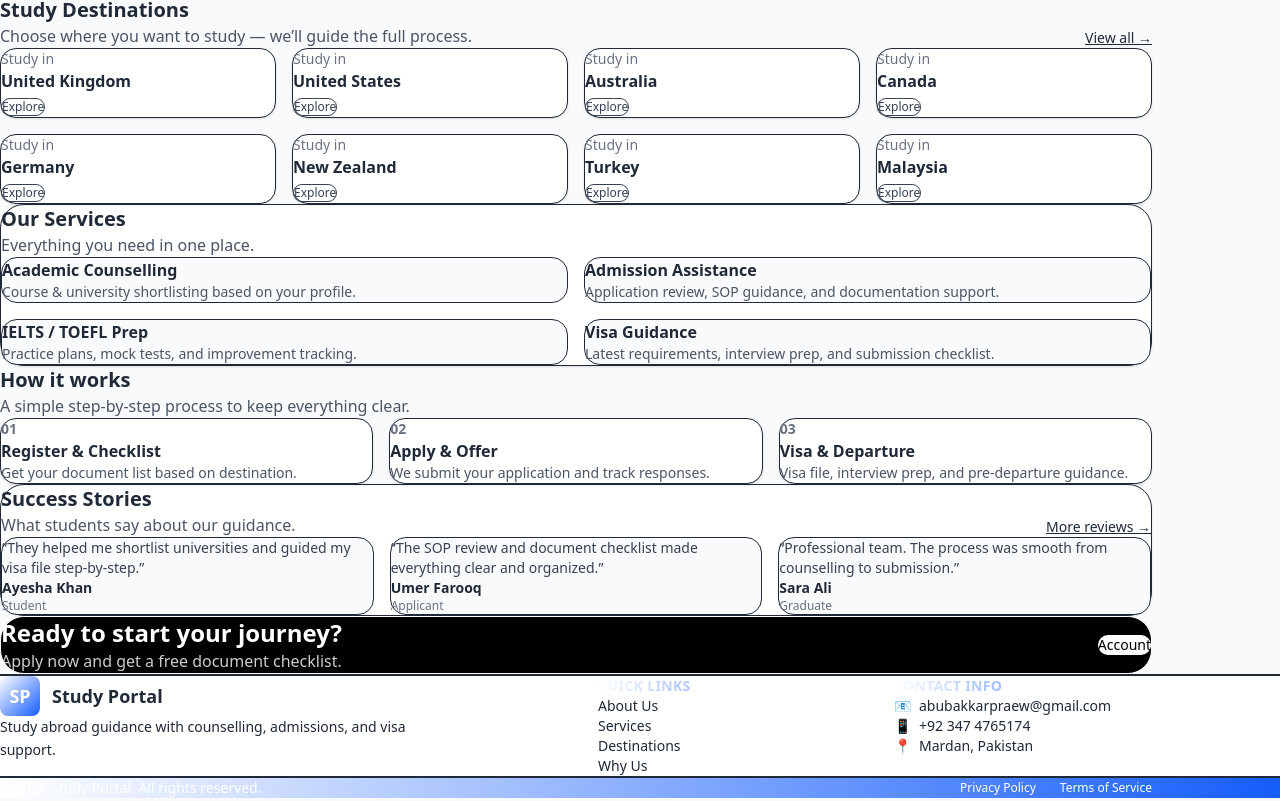
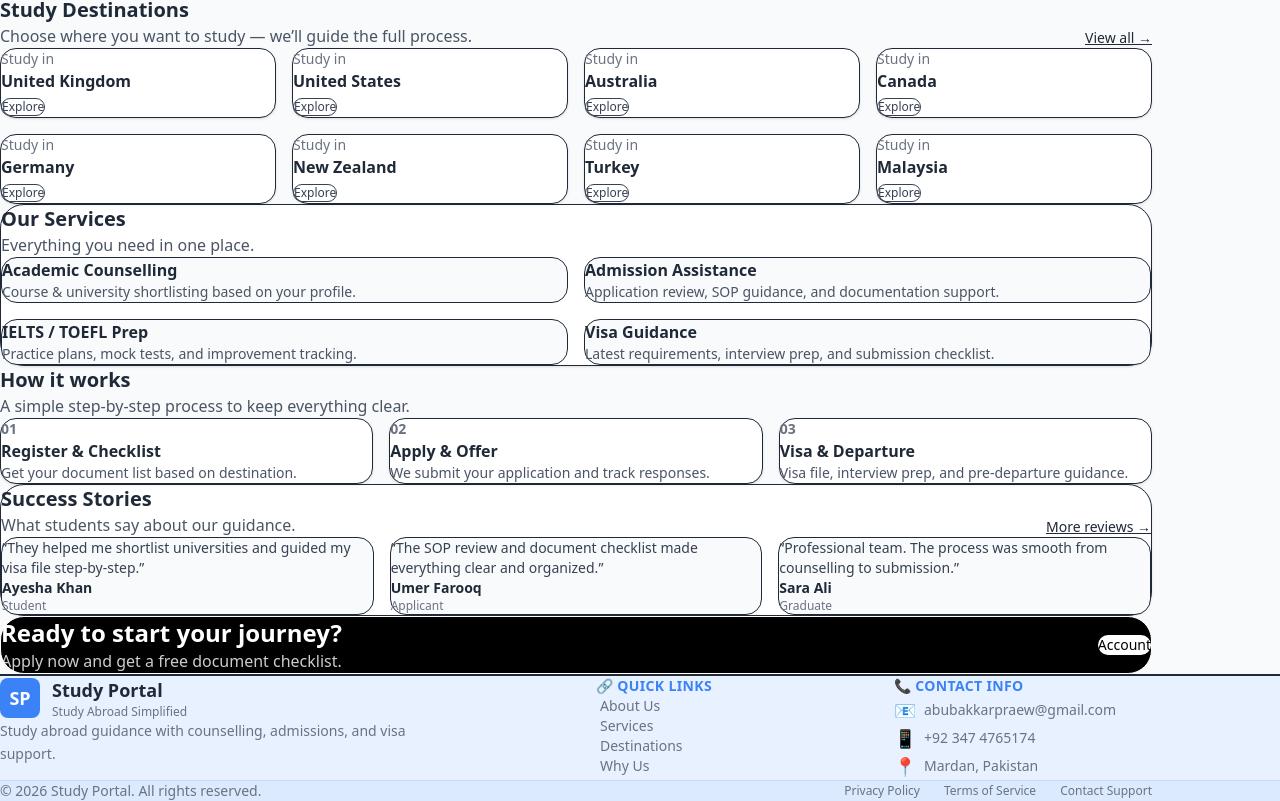
Before and after one commit to Abubakkar-Praew/study-portal, a Next.js app: page / in a window 1280 px wide. Shown: the part 419-1220 px from the top of the page. Built offline with nearby package versions, Linux system fonts and the light colour scheme.

Commit message:
ui ux updated 001

```diff
--- a/src/components/SiteFooter.tsx
+++ b/src/components/SiteFooter.tsx
@@ -1,45 +1,51 @@
+"use client";
+
 import Link from "next/link";
 
 export default function SiteFooter() {
   return (
-    <footer className="bg-white">
-      <div className="border-t-2 border-primary bg-gradient-to-b from-light-blue to-lighter-blue">
+    <footer>
+      {/* Main footer section with same color as header */}
+      <div style={{ backgroundColor: '#E8F1FF', color: '#1F2937' }} className="border-t-2 border-primary">
         <div className="mx-auto grid max-w-6xl gap-10 px-4 py-16 md:grid-cols-4">
           <div className="md:col-span-2">
             <div className="flex items-center gap-3">
-              <span className="inline-flex h-10 w-10 items-center justify-center rounded-lg bg-gradient-to-br from-primary to-blue-600 text-lg font-bold text-white">
+              <span className="inline-flex h-10 w-10 items-center justify-center rounded-lg text-lg font-bold text-white" style={{ backgroundColor: '#3B82F6' }}>
                 SP
               </span>
-              <span className="text-lg font-bold text-text-dark">Study Portal</span>
+              <div>
+                <span className="text-lg font-bold" style={{ color: '#1F2937' }}>Study Portal</span>
+                <p className="text-xs" style={{ color: '#6B7280' }}>Study Abroad Simplified</p>
+              </div>
             </div>
-            <p className="mt-4 max-w-md text-sm leading-relaxed text-text-gray">
+            <p className="mt-4 max-w-md text-sm leading-relaxed" style={{ color: '#6B7280' }}>
               Study abroad guidance with counselling, admissions, and visa support.
             </p>
           </div>
 
           <div>
-            <h4 className="bg-gradient-to-r from-primary to-blue-600 bg-clip-text text-sm font-bold text-transparent uppercase tracking-wide">Quick Links</h4>
-            <ul className="mt-4 space-y-3 text-sm text-text-gray">
-              <li><Link className="border-l-2 border-l-transparent pl-2 transition hover:border-l-primary hover:text-primary hover:font-medium" href="/about">About Us</Link></li>
-              <li><Link className="border-l-2 border-l-transparent pl-2 transition hover:border-l-primary hover:text-primary hover:font-medium" href="/services">Services</Link></li>
-              <li><Link className="border-l-2 border-l-transparent pl-2 transition hover:border-l-primary hover:text-primary hover:font-medium" href="/destinations">Destinations</Link></li>
-              <li><Link className="border-l-2 border-l-transparent pl-2 transition hover:border-l-primary hover:text-primary hover:font-medium" href="/why-us">Why Us</Link></li>
+            <h4 style={{ color: '#3B82F6' }} className="text-sm font-bold uppercase tracking-wide">🔗 Quick Links</h4>
+            <ul className="mt-4 space-y-3 text-sm" style={{ color: '#6B7280' }}>
+              <li><Link className="border-l-4 border-l-transparent pl-3 transition hover:font-medium" style={{ color: '#6B7280' }} onMouseEnter={(e) => { e.currentTarget.style.color = '#3B82F6'; e.currentTarget.style.borderLeftColor = '#3B82F6'; }} onMouseLeave={(e) => { e.currentTarget.style.color = '#6B7280'; e.currentTarget.style.borderLeftColor = 'transparent'; }} href="/about">About Us</Link></li>
+              <li><Link className="border-l-4 border-l-transparent pl-3 transition hover:font-medium" style={{ color: '#6B7280' }} onMouseEnter={(e) => { e.currentTarget.style.color = '#3B82F6'; e.currentTarget.style.borderLeftColor = '#3B82F6'; }} onMouseLeave={(e) => { e.currentTarget.style.color = '#6B7280'; e.currentTarget.style.borderLeftColor = 'transparent'; }} href="/services">Services</Link></li>
+              <li><Link className="border-l-4 border-l-transparent pl-3 transition hover:font-medium" style={{ color: '#6B7280' }} onMouseEnter={(e) => { e.currentTarget.style.color = '#3B82F6'; e.currentTarget.style.borderLeftColor = '#3B82F6'; }} onMouseLeave={(e) => { e.currentTarget.style.color = '#6B7280'; e.currentTarget.style.borderLeftColor = 'transparent'; }} href="/destinations">Destinations</Link></li>
+              <li><Link className="border-l-4 border-l-transparent pl-3 transition hover:font-medium" style={{ color: '#6B7280' }} onMouseEnter={(e) => { e.currentTarget.style.color = '#3B82F6'; e.currentTarget.style.borderLeftColor = '#3B82F6'; }} onMouseLeave={(e) => { e.currentTarget.style.color = '#6B7280'; e.currentTarget.style.borderLeftColor = 'transparent'; }} href="/why-us">Why Us</Link></li>
             </ul>
           </div>
 
           <div>
-            <h4 className="bg-gradient-to-r from-primary to-blue-600 bg-clip-text text-sm font-bold text-transparent uppercase tracking-wide">Contact Info</h4>
-            <ul className="mt-4 space-y-3 text-sm text-text-gray">
+            <h4 style={{ color: '#3B82F6' }} className="text-sm font-bold uppercase tracking-wide">📞 Contact Info</h4>
+            <ul className="mt-4 space-y-3 text-sm" style={{ color: '#6B7280' }}>
               <li className="flex items-center gap-2">
-                <span className="text-primary">📧</span>
-                <span>abubakkarpraew@gmail.com</span>
+                <span className="text-lg">📧</span>
+                <a href="mailto:abubakkarpraew@gmail.com" style={{ color: '#6B7280' }} onMouseEnter={(e) => (e.currentTarget.style.color = '#3B82F6')} onMouseLeave={(e) => (e.currentTarget.style.color = '#6B7280')} className="transition">abubakkarpraew@gmail.com</a>
               </li>
               <li className="flex items-center gap-2">
-                <span className="text-primary">📱</span>
-                <span>+92 347 4765174</span>
+                <span className="text-lg">📱</span>
+                <a href="tel:+923474765174" style={{ color: '#6B7280' }} onMouseEnter={(e) => (e.currentTarget.style.color = '#3B82F6')} onMouseLeave={(e) => (e.currentTarget.style.color = '#6B7280')} className="transition">+92 347 4765174</a>
               </li>
               <li className="flex items-center gap-2">
-                <span className="text-primary">📍</span>
+                <span className="text-lg">📍</span>
                 <span>Mardan, Pakistan</span>
               </li>
             </ul>
@@ -47,12 +53,16 @@ export default function SiteFooter() {
         </div>
       </div>
 
-      <div className="border-t-2 border-primary bg-gradient-to-r from-primary to-blue-600">
-        <div className="mx-auto flex max-w-6xl flex-col items-center justify-between gap-2 px-4 py-6 text-sm text-white md:flex-row">
-          <span>© {new Date().getFullYear()} Study Portal. All rights reserved.</span>
-          <div className="flex gap-6 text-xs">
-            <Link href="#" className="transition hover:opacity-80">Privacy Policy</Link>
-            <Link href="#" className="transition hover:opacity-80">Terms of Service</Link>
+      {/* Bottom bar with same color as header top info bar */}
+      <div style={{ backgroundColor: '#DBEAFE', borderTopColor: '#BFDBFE' }} className="border-t">
+        <div className="mx-auto max-w-6xl px-4 py-6">
+          <div className="flex flex-col items-center justify-between gap-4 text-sm md:flex-row" style={{ color: '#6B7280' }}>
+            <span className="font-medium">© {new Date().getFullYear()} Study Portal. All rights reserved.</span>
+            <div className="flex gap-6 text-xs font-medium">
+              <Link href="#" style={{ color: '#6B7280' }} onMouseEnter={(e) => (e.currentTarget.style.color = '#3B82F6')} onMouseLeave={(e) => (e.currentTarget.style.color = '#6B7280')} className="transition">Privacy Policy</Link>
+              <Link href="#" style={{ color: '#6B7280' }} onMouseEnter={(e) => (e.currentTarget.style.color = '#3B82F6')} onMouseLeave={(e) => (e.currentTarget.style.color = '#6B7280')} className="transition">Terms of Service</Link>
+              <Link href="#" style={{ color: '#6B7280' }} onMouseEnter={(e) => (e.currentTarget.style.color = '#3B82F6')} onMouseLeave={(e) => (e.currentTarget.style.color = '#6B7280')} className="transition">Contact Support</Link>
+            </div>
           </div>
         </div>
       </div>
--- a/tailwind.config.ts
+++ b/tailwind.config.ts
@@ -5,6 +5,20 @@ const config: Config = {
     './app/**/*.{js,ts,jsx,tsx,mdx}',
     './src/**/*.{js,ts,jsx,tsx,mdx}',
   ],
+  theme: {
+    extend: {
+      colors: {
+        primary: '#3B82F6',
+        'light-blue': '#E8F1FF',
+        'lighter-blue': '#DBEAFE',
+        'text-dark': '#1F2937',
+        'text-gray': '#6B7280',
+        'border-light': '#BFDBFE',
+        'border-gray': '#E5E7EB',
+        'bg-gray-light': '#F9FAFB',
+      },
+    },
+  },
 };
 
 export default config;
```
